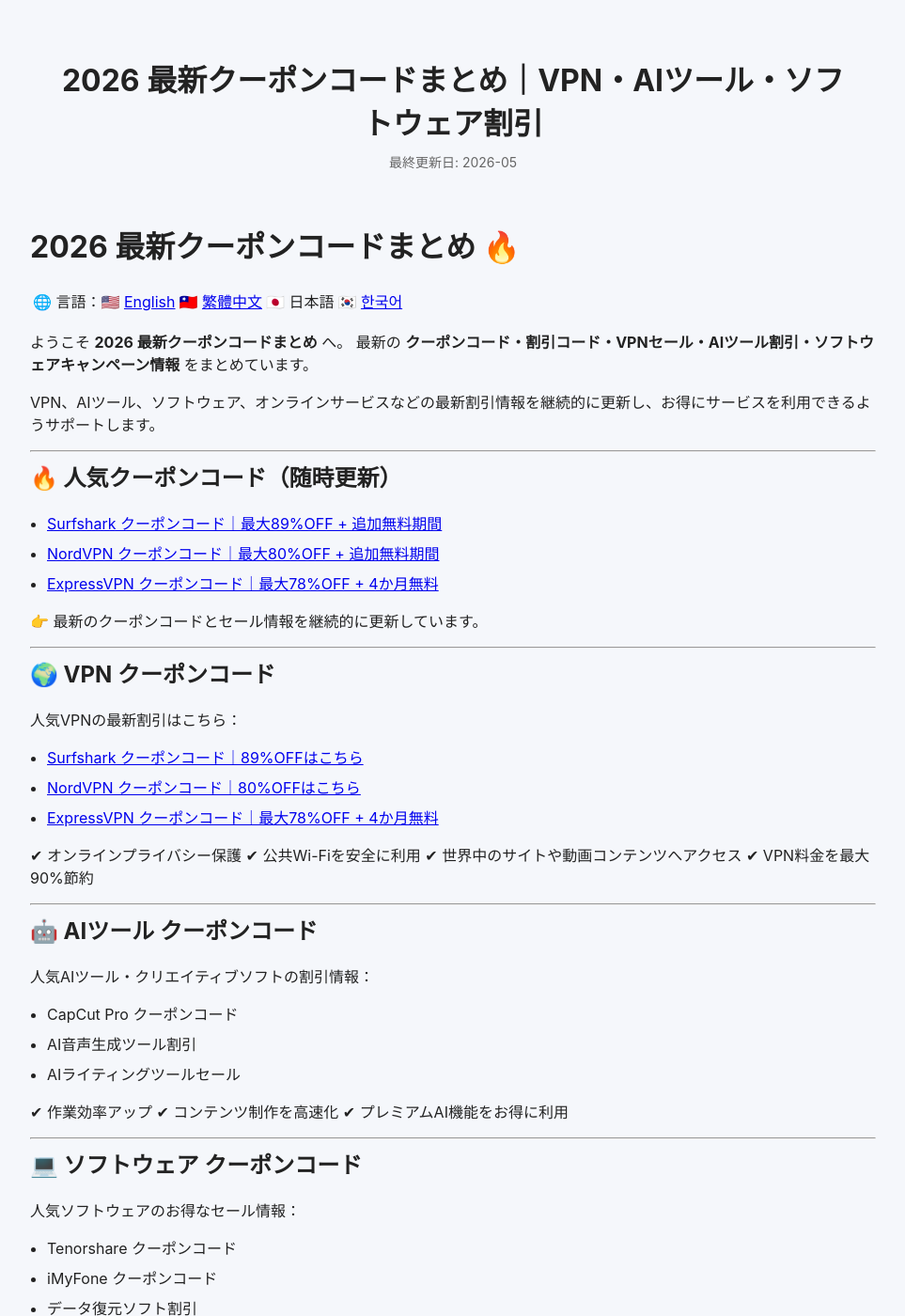
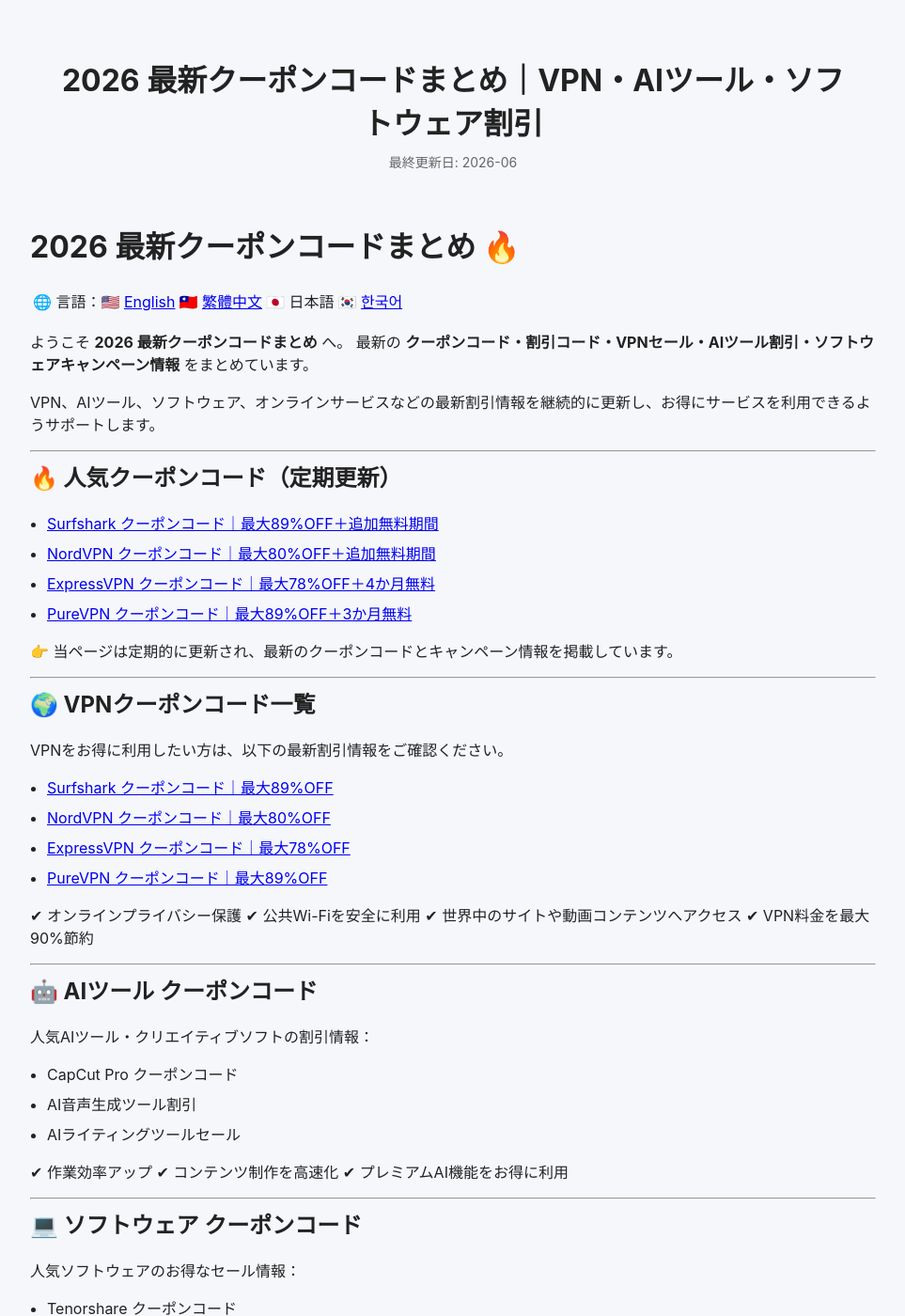
Before and after one commit to BestCouponCodes/best-coupon-codes, a Jekyll site: the page built from index-ja.md, in a window 1280 px wide and 1400 px high. Shown: the whole window at 94% size, without its empty margins (158-1121 px from the left). Built offline with Jekyll 4.4.1, drawn with Linux system fonts in a browser that asks for light colours.

Commit message:
Revise coupon code section titles and update date
Updated last modified date and revised coupon code section titles for clarity.

```diff
--- a/index-ja.md
+++ b/index-ja.md
@@ -4,7 +4,7 @@ title: "2026 最新クーポンコードまとめ｜VPN・AIツール・ソフ
 description: "最新のVPNクーポンコード、AIツール割引、ソフトウェアセール情報を掲載。定期的に更新されるお得なキャンペーン情報をチェック。"
 excerpt: ""
 lang: ja
-last_modified_at: "2026-05-20"
+last_modified_at: "2026-06-03"
 
 ---
 
@@ -19,23 +19,26 @@ VPN、AIツール、ソフトウェア、オンラインサービスなどの最
 
 ---
 
-## 🔥 人気クーポンコード（随時更新）
+## 🔥 人気クーポンコード（定期更新）
 
-* [Surfshark クーポンコード｜最大89%OFF + 追加無料期間](/best-coupon-codes/surfshark-coupon-code-ja/)
-* [NordVPN クーポンコード｜最大80%OFF + 追加無料期間](/best-coupon-codes/nordvpn-coupon-code-ja/)
-* [ExpressVPN クーポンコード｜最大78%OFF + 4か月無料](/best-coupon-codes/expressvpn-coupon-code-ja/)
+* [Surfshark クーポンコード｜最大89%OFF＋追加無料期間](/best-coupon-codes/surfshark-coupon-code/)
+* [NordVPN クーポンコード｜最大80%OFF＋追加無料期間](/best-coupon-codes/nordvpn-coupon-code/)
+* [ExpressVPN クーポンコード｜最大78%OFF＋4か月無料](/best-coupon-codes/expressvpn-coupon-code/)
+* [PureVPN クーポンコード｜最大89%OFF＋3か月無料](/best-coupon-codes/purevpn-coupon-code/)
 
-👉 最新のクーポンコードとセール情報を継続的に更新しています。
+👉 当ページは定期的に更新され、最新のクーポンコードとキャンペーン情報を掲載しています。
 
 ---
 
-## 🌍 VPN クーポンコード
+## 🌍 VPNクーポンコード一覧
 
-人気VPNの最新割引はこちら：
+VPNをお得に利用したい方は、以下の最新割引情報をご確認ください。
 
-* [Surfshark クーポンコード｜89%OFFはこちら](/best-coupon-codes/surfshark-coupon-code-ja/)
-* [NordVPN クーポンコード｜80%OFFはこちら](/best-coupon-codes/nordvpn-coupon-code-ja/)
-* [ExpressVPN クーポンコード｜最大78%OFF + 4か月無料](/best-coupon-codes/expressvpn-coupon-code-ja/)
+* [Surfshark クーポンコード｜最大89%OFF](/best-coupon-codes/surfshark-coupon-code/)
+* [NordVPN クーポンコード｜最大80%OFF](/best-coupon-codes/nordvpn-coupon-code/)
+* [ExpressVPN クーポンコード｜最大78%OFF](/best-coupon-codes/expressvpn-coupon-code/)
+* [PureVPN クーポンコード｜最大89%OFF](/best-coupon-codes/purevpn-coupon-code/)
+
 
 ✔ オンラインプライバシー保護
 ✔ 公共Wi-Fiを安全に利用
```
